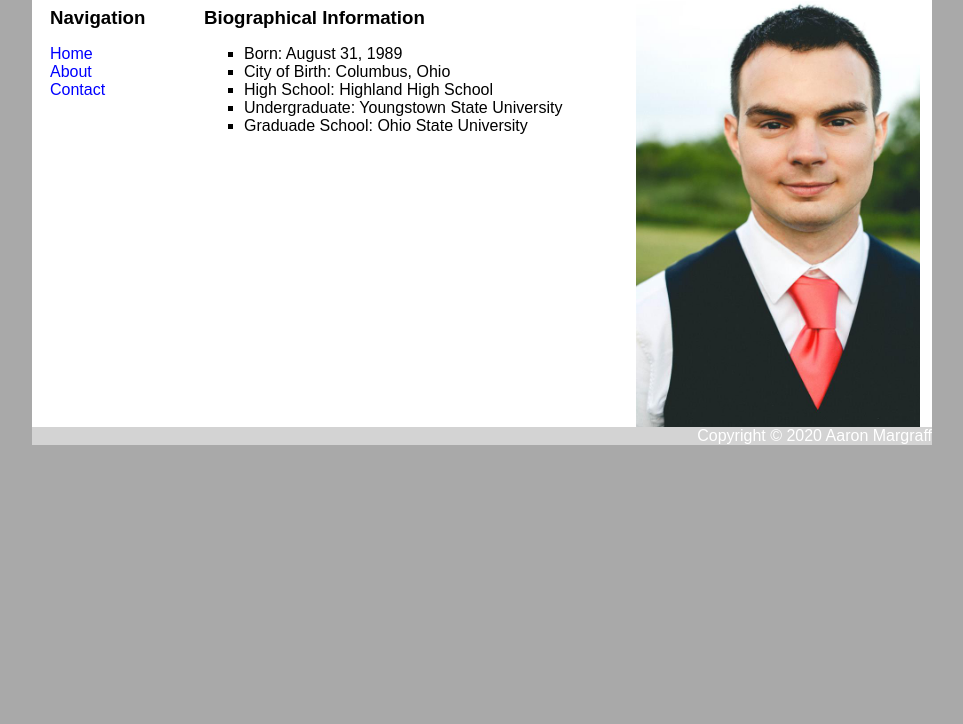
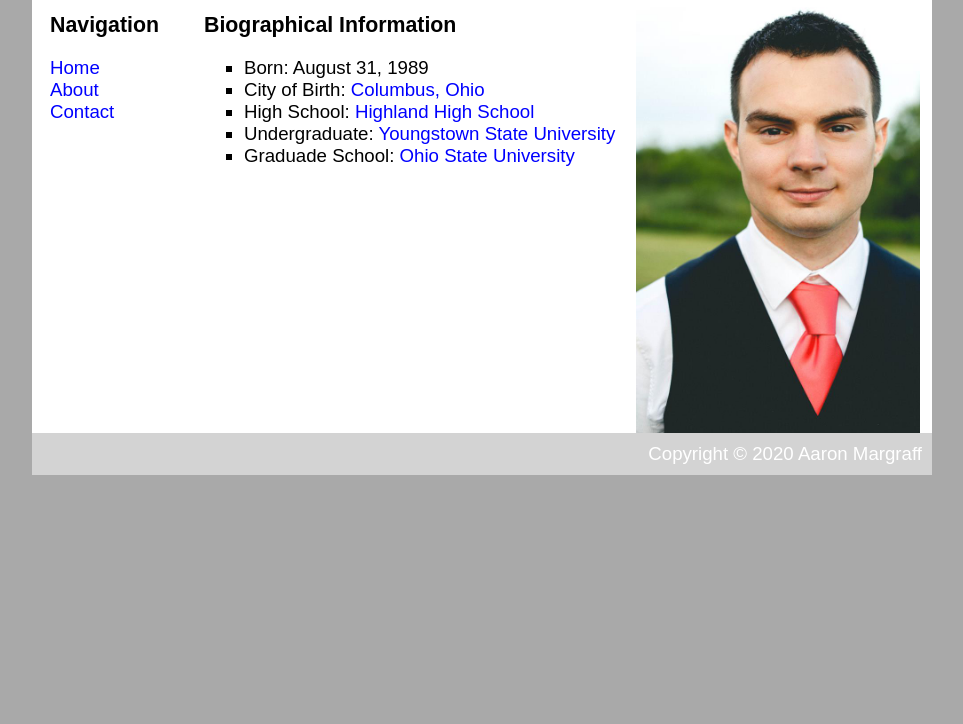
Before and after one commit to smudgegame/webpage, a plain HTML site: page FourthPage/index.html in a window 1280 px wide. Shown: the part 76-800 px from the top of the page, without its empty margins (158-1121 px from the left). Drawn offline with Linux system fonts and the light colour scheme.

Commit message:
Tweaks Bio Style

```diff
--- a/FourthPage/index.html
+++ b/FourthPage/index.html
@@ -24,10 +24,26 @@
           <h3 class="a">Biographical Information</h3>
           <ul class="b">
             <li>Born: August 31, 1989</li>
-            <li>City of Birth: Columbus, Ohio</li>
-            <li>High School: Highland High School</li>
-            <li>Undergraduate: Youngstown State University</li>
-            <li>Graduade School: Ohio State University</li>
+            <li>
+              City of Birth:
+              <a href="https://en.wikipedia.org/wiki/Columbus,_Ohio"
+                >Columbus, Ohio</a
+              >
+            </li>
+            <li>
+              High School:
+              <a href="https://highland.k12.oh.us/high-school"
+                >Highland High School</a
+              >
+            </li>
+            <li>
+              Undergraduate:
+              <a href="https://ysu.edu/">Youngstown State University</a>
+            </li>
+            <li>
+              Graduade School:
+              <a href="https://www.osu.edu/"> Ohio State University </a>
+            </li>
           </ul>
         </div>
         <div id="picture">
--- a/FourthPage/style.css
+++ b/FourthPage/style.css
@@ -1,6 +1,7 @@
 body {
   background-color: darkgrey;
   font-family: Arial, Helvetica, sans-serif;
+  font-size: 14pt;
 }
 
 h1,
@@ -19,7 +20,7 @@ ul.b {
 }
 
 h3.a {
-  font-size: 14pt;
+  font-size: 16pt;
 }
 
 a {
@@ -53,7 +54,6 @@ a {
 
 #bio {
   width: 426px;
-  font-size: 12pt;
   float: left;
   padding: 6px;
 }
@@ -69,4 +69,5 @@ a {
   text-align: right;
   background-color: lightgray;
   color: white;
+  padding: 10px;
 }
```
